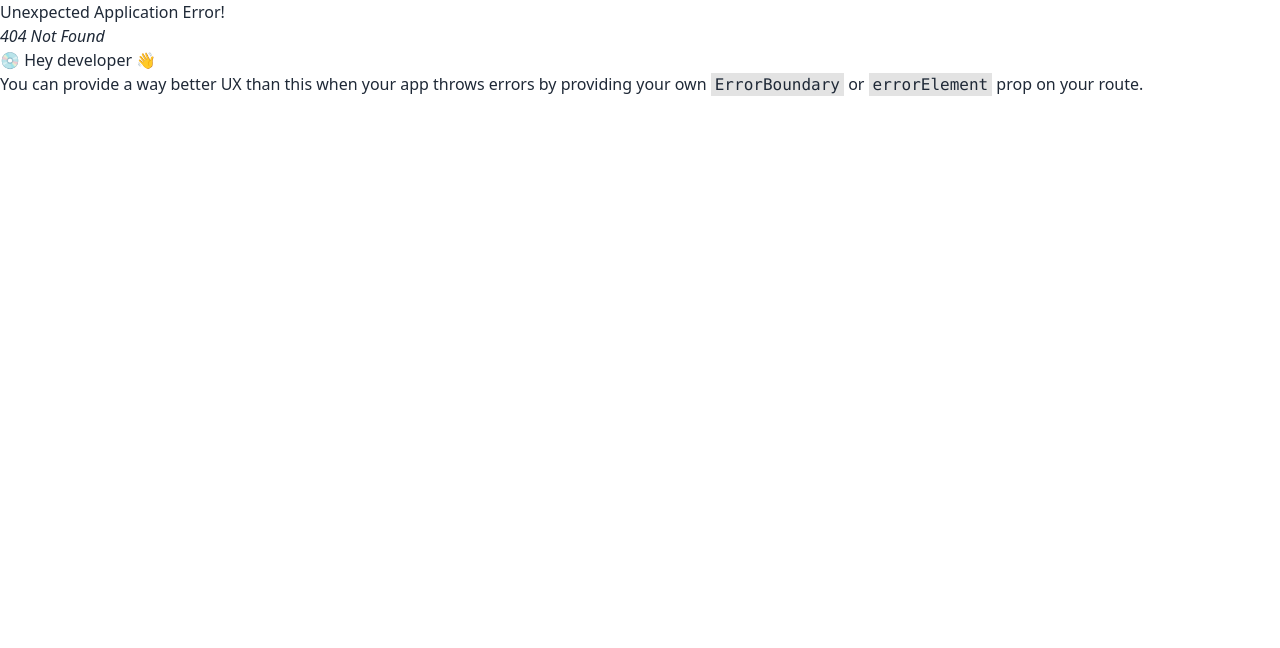
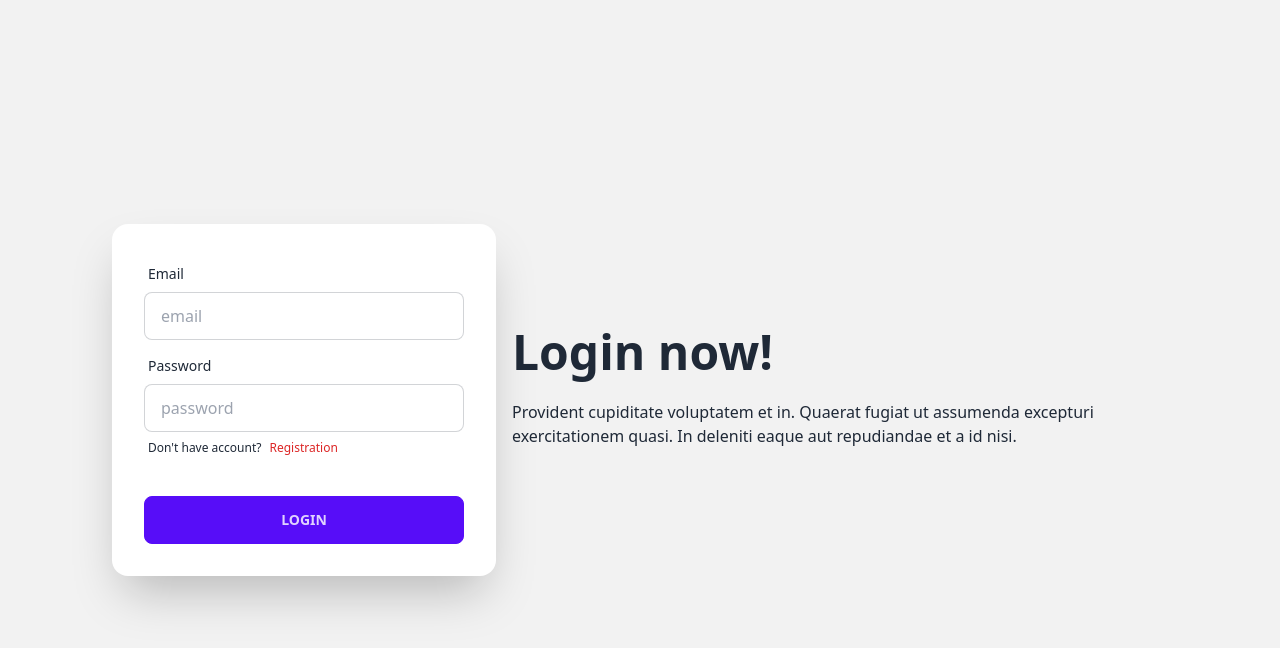
Before and after one commit to abdussamadsaiful7/College-booking-project, a React (Vite) app: page /login in a window 1280 px wide. Before the commit this address had no page. Shown: the top 648 px of the page. Built offline with nearby package versions, Linux system fonts and the light colour scheme; no server answers.

Commit message:
added auth provider and login UI

```diff
--- a/package.json
+++ b/package.json
@@ -10,6 +10,7 @@
     "preview": "vite preview"
   },
   "dependencies": {
+    "firebase": "^10.1.0",
     "localforage": "^1.10.0",
     "lottie-react": "^2.4.0",
     "match-sorter": "^6.3.1",
--- /dev/null
+++ b/src/Components/Login/Login.jsx
@@ -0,0 +1,51 @@
+import React from 'react';
+import { Link } from 'react-router-dom';
+
+const Login = () => {
+
+    //const {}
+
+    const handleLogin = event => {
+        event.preventDefault();
+        const form = event.target;
+        const email = form.email.value;
+        const password = form.password.value;
+        console.log(email, password)
+    }
+    return (
+        <div className="hero min-h-screen bg-base-200 md:px-24">
+            <div className="hero-content flex-col lg:flex-row-reverse">
+                <div className="text-center lg:text-left">
+                    <h1 className="text-5xl font-bold">Login now!</h1>
+                    <p className="py-6">Provident cupiditate voluptatem et in. Quaerat fugiat ut assumenda excepturi exercitationem quasi. In deleniti eaque aut repudiandae et a id nisi.</p>
+                </div>
+                <form onSubmit={handleLogin} className="card flex-shrink-0 w-full max-w-sm shadow-2xl bg-base-100">
+                    <div className="card-body">
+                        <div className="form-control">
+                            <label className="label">
+                                <span className="label-text">Email</span>
+                            </label>
+                            <input type="email" name="email" placeholder="email" className="input input-bordered" />
+                        </div>
+                        <div className="form-control">
+                            <label className="label">
+                                <span className="label-text">Password</span>
+                            </label>
+                            <input type="password" name="password" placeholder="password" className="input input-bordered" />
+                            <label className="label">
+                                <a className="label-text-alt ">Don't have account?
+                                    <Link className='link link-hover text-red-600 ml-2'
+                                        to='/signUp'>Registration</Link></a>
+                            </label>
+                        </div>
+                        <div className="form-control mt-6">
+                            <input type="submit" className="btn btn-primary" value="Login" />
+                        </div>
+                    </div>
+                </form>
+            </div>
+        </div>
+    );
+};
+
+export default Login;
--- a/src/Components/Main/Main.jsx
+++ b/src/Components/Main/Main.jsx
@@ -1,15 +1,17 @@
 import React from 'react';
 import Navbar from '../Navbar/Navbar';
-import { Outlet } from 'react-router-dom';
+import { Outlet, useLocation } from 'react-router-dom';
 import Footer from '../Footer/Footer';
 import  { Toaster } from 'react-hot-toast';
 
 const Main = () => {
+    const location = useLocation();
+    const noHeaderFooter = location.pathname.includes('login')
     return (
         <div>
-           <Navbar/>
+          { noHeaderFooter || <Navbar/>}
            <Outlet/>
-           <Footer/>
+           {noHeaderFooter || <Footer/> }
            <Toaster />
         </div>
     );
--- a/src/Components/Navbar/Navbar.jsx
+++ b/src/Components/Navbar/Navbar.jsx
@@ -16,7 +16,7 @@ const Navbar = () => {
                             <li className='link' > <Link to="/collegeCard">COLLEGE</Link> </li>
                             <li className='link' ><Link to='/admission'>ADMISSION</Link></li>
                             <li className='link' ><Link>MY COLLEGE</Link></li>
-                            <li className='link' ><Link>LOGIN</Link></li>
+                            <li className='link' ><Link to='/login'>LOGIN</Link></li>
                         </ul>
                     </div>
                     <div className='flex items-center'>
@@ -29,7 +29,7 @@ const Navbar = () => {
                         <li className='link'> <Link to="/collegeCard" >COLLEGE</Link> </li>
                         <li className='link'><Link to='/admission'>ADMISSION</Link></li>
                         <li className='link'><Link>MY COLLEGE</Link></li>
-                        <li className='link' ><Link>LOGIN</Link></li>
+                        <li className='link' ><Link to='/login'>LOGIN</Link></li>
                     </ul>
                 </div>
             </div>
--- /dev/null
+++ b/src/Components/PrivateRoute/PrivateRoute.jsx
@@ -0,0 +1,24 @@
+
+import React, { useContext } from 'react';
+import { Navigate, useLocation } from 'react-router-dom';
+import { AuthContext } from '../AuthProviders/AuthProviders';
+
+
+const PrivateRoute = ({children}) => {
+    const {user, loading } = useContext(AuthContext)
+    const location = useLocation();
+    //console.log(location)
+
+    if(loading){
+        return    <progress className="progress progress-error w-56" value="100" max="100"></progress>
+    }
+
+
+    if(user){
+        return children;
+    }
+    return <Navigate state ={{from: location}} to='/login' replace></Navigate>
+
+};
+
+export default PrivateRoute;
--- a/src/Router/Router.jsx
+++ b/src/Router/Router.jsx
@@ -7,6 +7,7 @@ import CollegeDetails from "../Components/HomePage/CollegeCard/CollegeDetails";
 import CollegeCard from "../Components/HomePage/CollegeCard/CollegeCard";
 import Review from "../Components/HomePage/Review/Review";
 import Admission from "../Components/Admission/Admission";
+import Login from "../Components/Login/Login";
 
 
   const router = createBrowserRouter([
@@ -30,6 +31,10 @@ import Admission from "../Components/Admission/Admission";
         {
           path: '/admission',
           element: <Admission/>
+        },
+        {
+          path: '/login',
+          element: <Login/>
         }
       ]
     },
--- /dev/null
+++ b/src/firebase/firebase.config.js
@@ -0,0 +1,18 @@
+// Import the functions you need from the SDKs you need
+import { initializeApp } from "firebase/app";
+// TODO: Add SDKs for Firebase products that you want to use
+// https://firebase.google.com/docs/web/setup#available-libraries
+
+// Your web app's Firebase configuration
+const firebaseConfig = {
+  apiKey: import.meta.envVITE_apiKey,
+  authDomain: import.meta.envVITE_authDomain,
+  projectId: import.meta.envVITE_projectId,
+  storageBucket: import.meta.envVITE_storageBucket,
+  messagingSenderId: import.meta.envVITE_messagingSenderId,
+  appId: import.meta.envVITE_appId
+};
+
+// Initialize Firebase
+const app = initializeApp(firebaseConfig);
+export default app;
--- a/src/main.jsx
+++ b/src/main.jsx
@@ -5,9 +5,12 @@ import {
   RouterProvider,
 } from "react-router-dom";
 import router from './Router/Router.jsx';
+import AuthProvider from './providers/AuthProvider';
 
 ReactDOM.createRoot(document.getElementById('root')).render(
   <React.StrictMode>
-     <RouterProvider router={router} />
+    <AuthProvider>
+      <RouterProvider router={router} />
+    </AuthProvider>
   </React.StrictMode>,
 )
--- /dev/null
+++ b/src/providers/AuthProvider.jsx
@@ -0,0 +1,52 @@
+import React, { createContext, useEffect, useState } from 'react';
+import { createUserWithEmailAndPassword, getAuth, onAuthStateChanged, signInWithEmailAndPassword, signOut } from "firebase/auth";
+import app from '../firebase/firebase.config';
+
+export const AuthContext = createContext(null);
+
+const AuthProvider = ({children}) => {
+    const auth = getAuth(app);
+    const [user, setUser]= useState(null);
+    const [loading, setLoading] = useState(true);
+
+    const createUser = (email, password) =>{
+        setLoading(true);
+        return createUserWithEmailAndPassword(auth, email, password);
+    }
+
+    const signIn = (email, password) =>{
+        setLoading(true);
+        return signInWithEmailAndPassword(email, password);
+    }
+
+    const logOut = () =>{
+        setLoading(true);
+        return signOut(auth);
+    }
+
+    useEffect(()=>{
+        const unsubscribe = onAuthStateChanged(auth, currentUser=>{
+            setUser(currentUser);
+            console.log('current user', currentUser);
+            setLoading(false);
+        })
+        return () =>{
+            return unsubscribe();
+        }
+    },[])
+
+    const authInfo ={
+        user,
+        loading,
+        createUser,
+        signIn,
+        logOut
+    }
+    return (
+        <AuthContext.Provider value={authInfo}>
+            {children}
+        </AuthContext.Provider>
+    );
+};
+
+export default AuthProvider;
```
Also changed, not shown: 1 other file (tests, documents, lock files or other folders).
